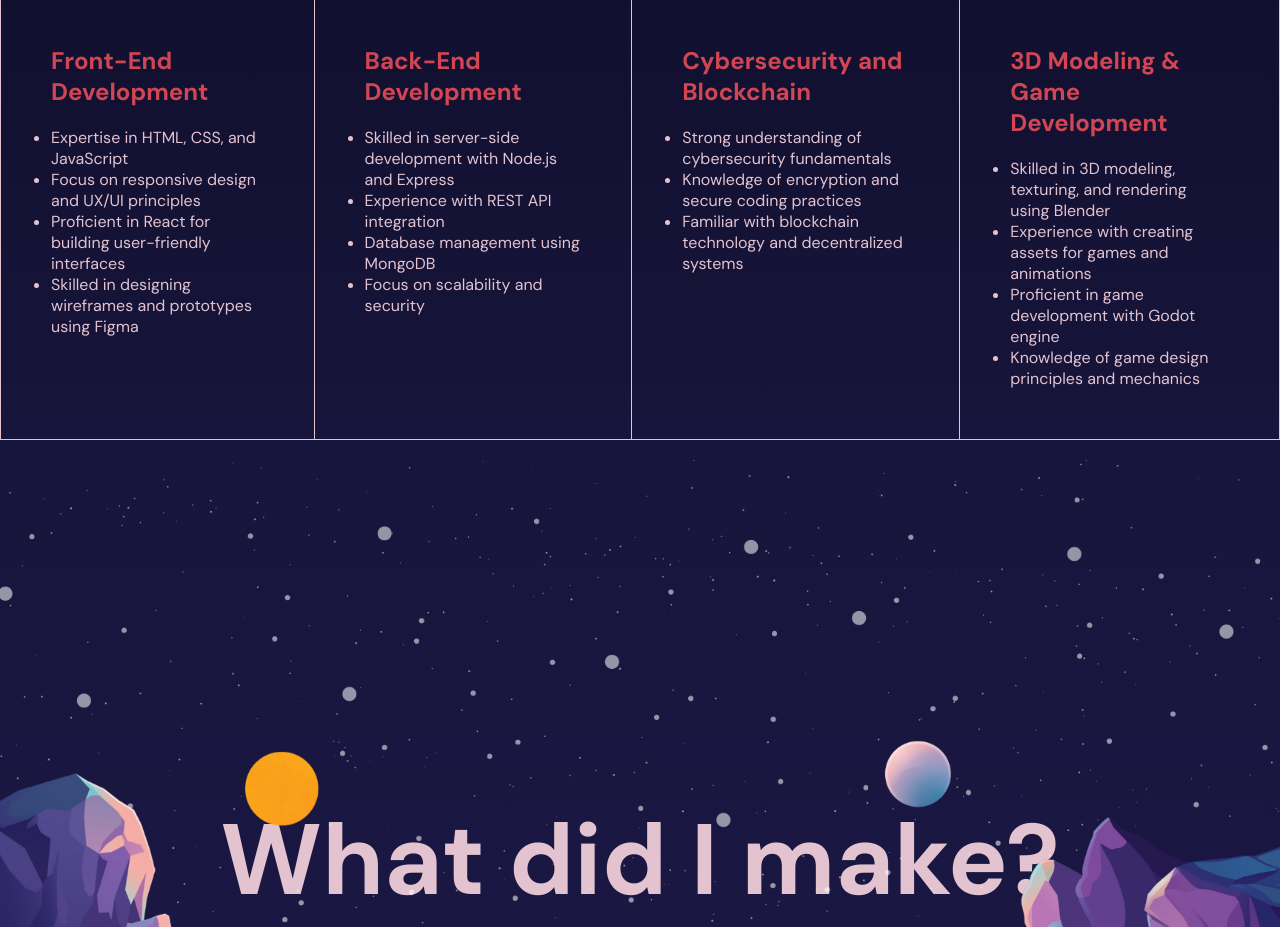
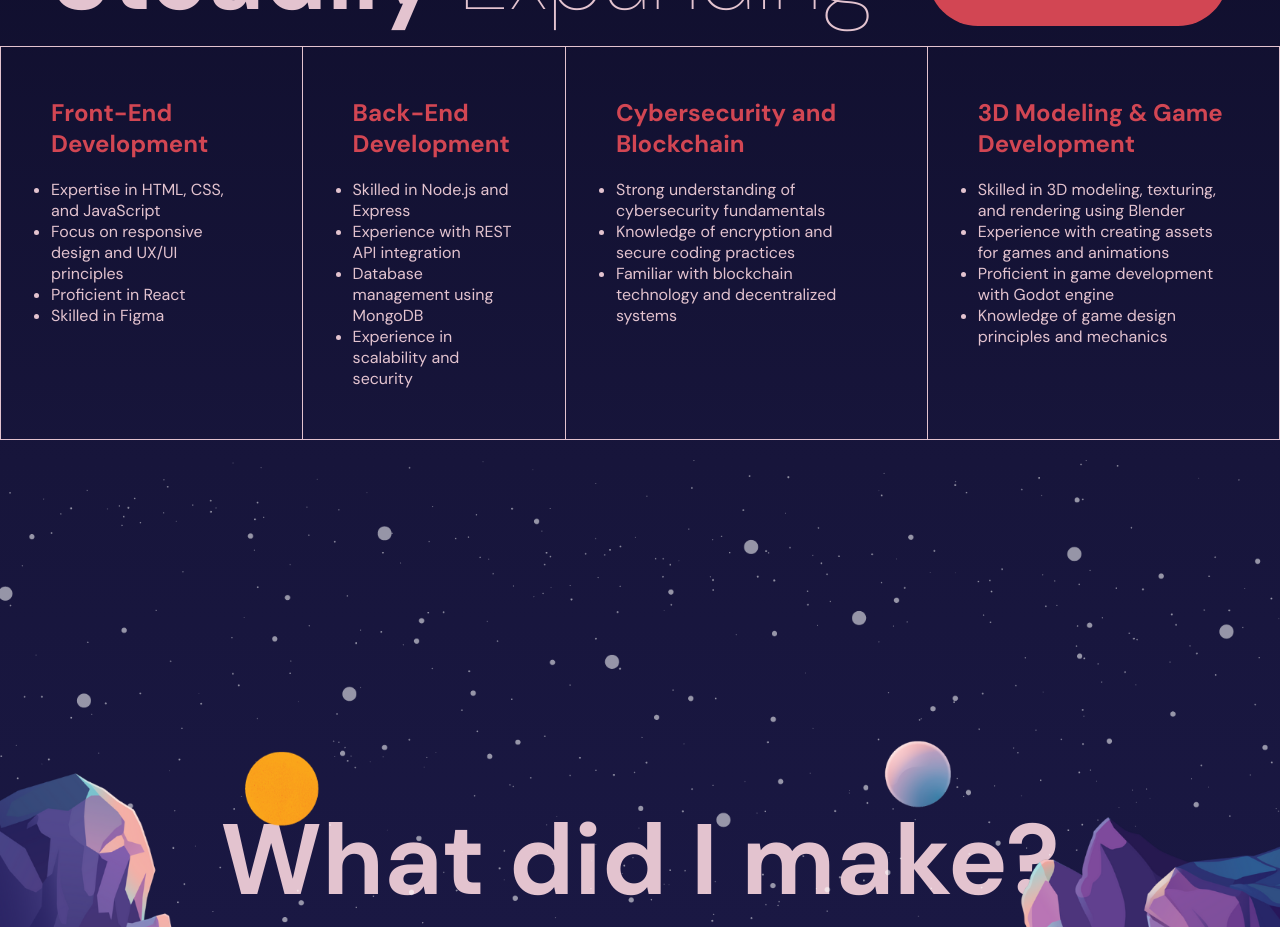
Before and after one commit to CheesyChilly/Animated-Portfolio-Website, a React (Vite) app: page / in a window 1280 px wide. Shown: the part 1940-2867 px from the top of the page. Built offline with nearby package versions, Linux system fonts and the light colour scheme.

Commit message:
Update Skills.jsx

```diff
--- a/src/components/skills/Skills.jsx
+++ b/src/components/skills/Skills.jsx
@@ -78,14 +78,8 @@ const Skills = () => {
 							<li>
 								Focus on responsive design and UX/UI principles
 							</li>
-							<li>
-								Proficient in React for building user-friendly
-								interfaces
-							</li>
-							<li>
-								Skilled in designing wireframes and prototypes
-								using Figma
-							</li>
+							<li>Proficient in React</li>
+							<li>Skilled in Figma</li>
 						</ul>
 
 						{/* <button>More</button> */}
@@ -93,13 +87,10 @@ const Skills = () => {
 					<div className="box">
 						<h2>Back-End Development</h2>
 						<ul>
-							<li>
-								Skilled in server-side development with Node.js
-								and Express
-							</li>
+							<li>Skilled in Node.js and Express</li>
 							<li>Experience with REST API integration</li>
 							<li>Database management using MongoDB</li>
-							<li>Focus on scalability and security</li>
+							<li>Experience in scalability and security</li>
 						</ul>
 						{/* <button>More</button> */}
 					</div>
```
